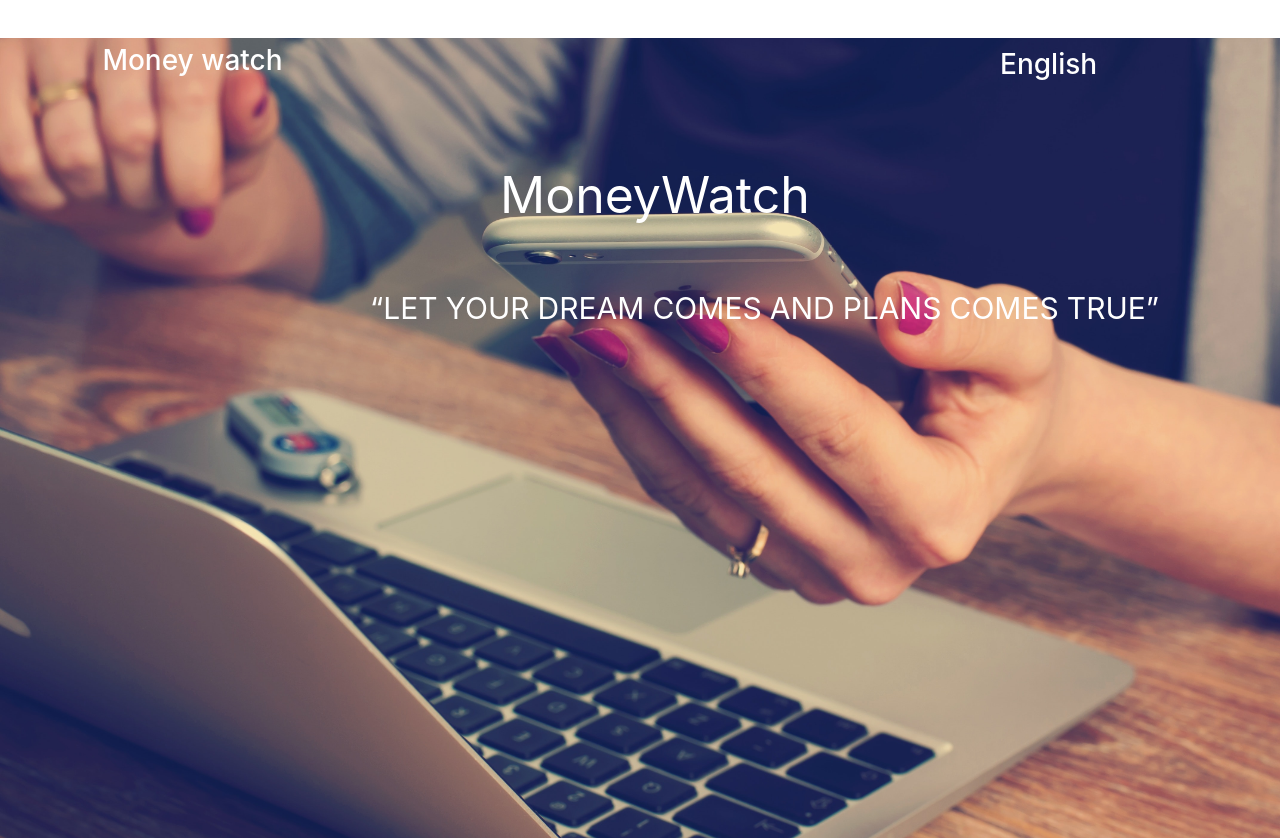
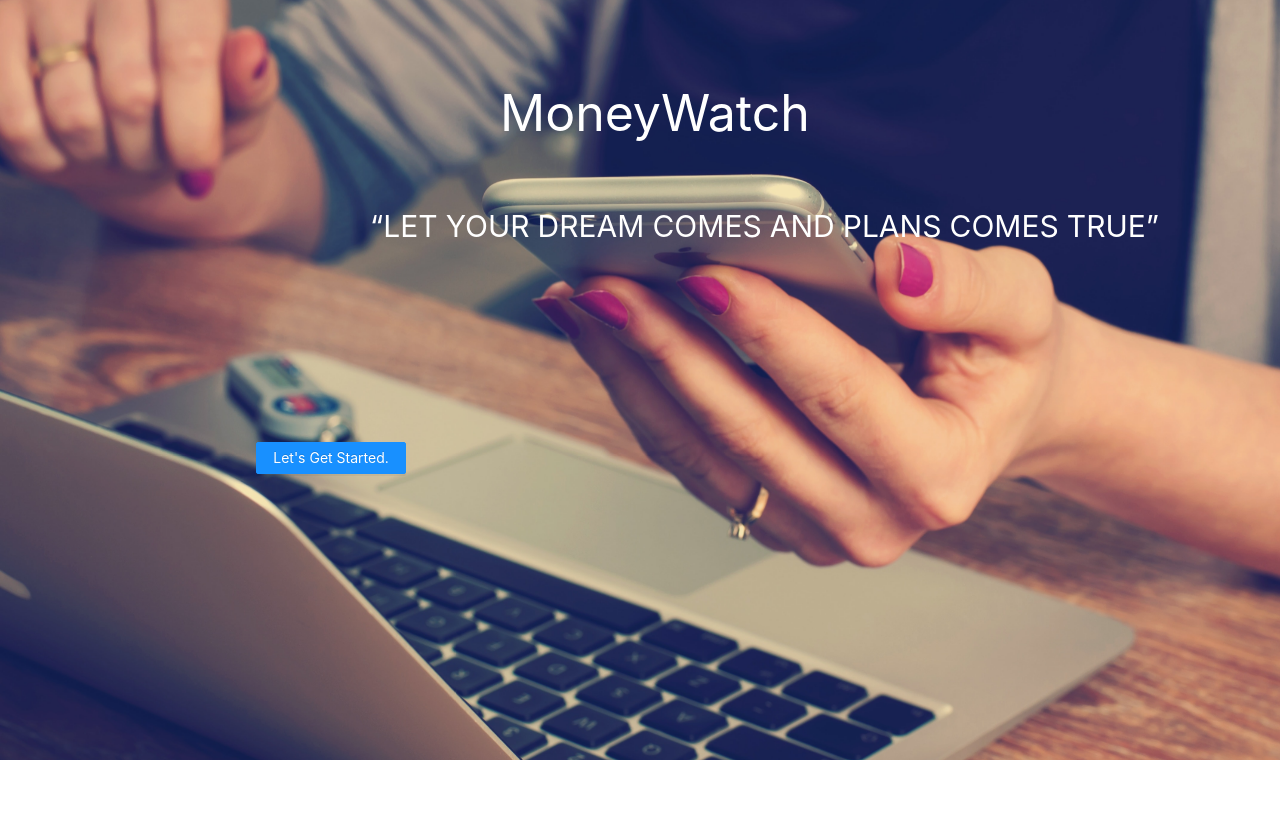
Before and after one commit to thirtsa-t/Moneywatch-UI, a React (Create React App) app: page / in a window 1280 px wide. After the commit the page ends 800 px from the top, so only its background shows below. Built offline with nearby package versions, Linux system fonts and the light colour scheme.

Commit message:
I have added the Button that Link Homepage and Mainlayout

```diff
--- a/src/Components/HomePage.js
+++ b/src/Components/HomePage.js
@@ -2,6 +2,9 @@
 import React from 'react';
 import image from '../Assets/image.jpg'
 import './index.css';
+import {Button} from 'antd';
+import {Link} from 'react-router-dom';
+
 
 
 const contentStyle = {
@@ -13,12 +16,17 @@ const Homepage=()=>{
         <div  className=' home-layout'>
 
 
-            <h1 style={{ margin: '3% 0% 0% 8%', font: '15px',color:'white' }}>Money watch
+            {/* <h1 style={{ margin: '3% 0% 0% 8%', font: '15px',color:'white' }}>Money watch */}
 
-             </h1>
+             {/* </h1> */}
              <h1 className='home'>English</h1>
              <p className='middle-paragraphy'>MoneyWatch</p>
              <p1 className='about-paragraphy'>“LET YOUR DREAM COMES  AND PLANS COMES TRUE”</p1>
+             <div>
+             <Button type="primary" htmlType="link" className="home-button">
+           <Link to="/mainlayout">Let's Get Started.</Link>
+          </Button>
+          </div>
 
 
   </div>
--- a/src/Components/MainLayout.js
+++ b/src/Components/MainLayout.js
@@ -28,9 +28,6 @@ const MainLayout=({children}) =>{
             <Menu.Item key="3" icon={<UploadOutlined />}>
               Report
             </Menu.Item>
-            <Menu.Item key="3" icon={<UploadOutlined />}>
-              Report
-            </Menu.Item>
           </Menu>
         </Sider>
         <Layout className="site-layout">
--- a/src/Components/index.css
+++ b/src/Components/index.css
@@ -47,3 +47,11 @@ opacity: 0.7 black;
     margin-left: 950px;
     margin-top: 30vh;
 }
+.home-button{
+    margin-top:15%;
+    margin-left: 20%;
+    background-color: white;
+    color: white;
+    width: 150px;
+    height: 70px;
+}
--- a/src/Views/AboutusView.js
+++ b/src/Views/AboutusView.js
@@ -1,11 +1,13 @@
 import React from 'react';
-import Aboutus from '../Components/Aboutus';
+import Aboutus from '../Components/aboutus';
 
 
 
 const AboutusView = () => {
    return(
-<Aboutus></Aboutus>
+<Aboutus>
+   <h1>Please Welcome</h1>
+</Aboutus>
    )
 }
 export default AboutusView;
```
